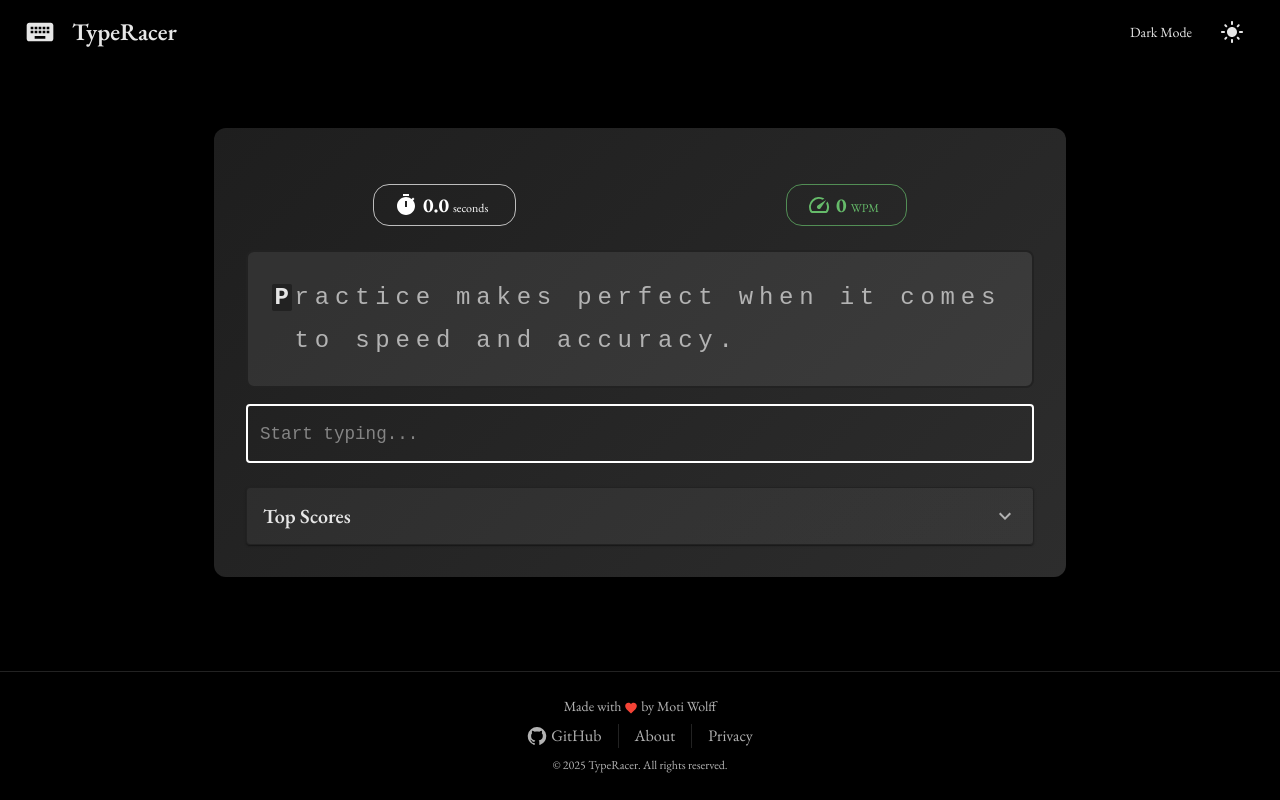
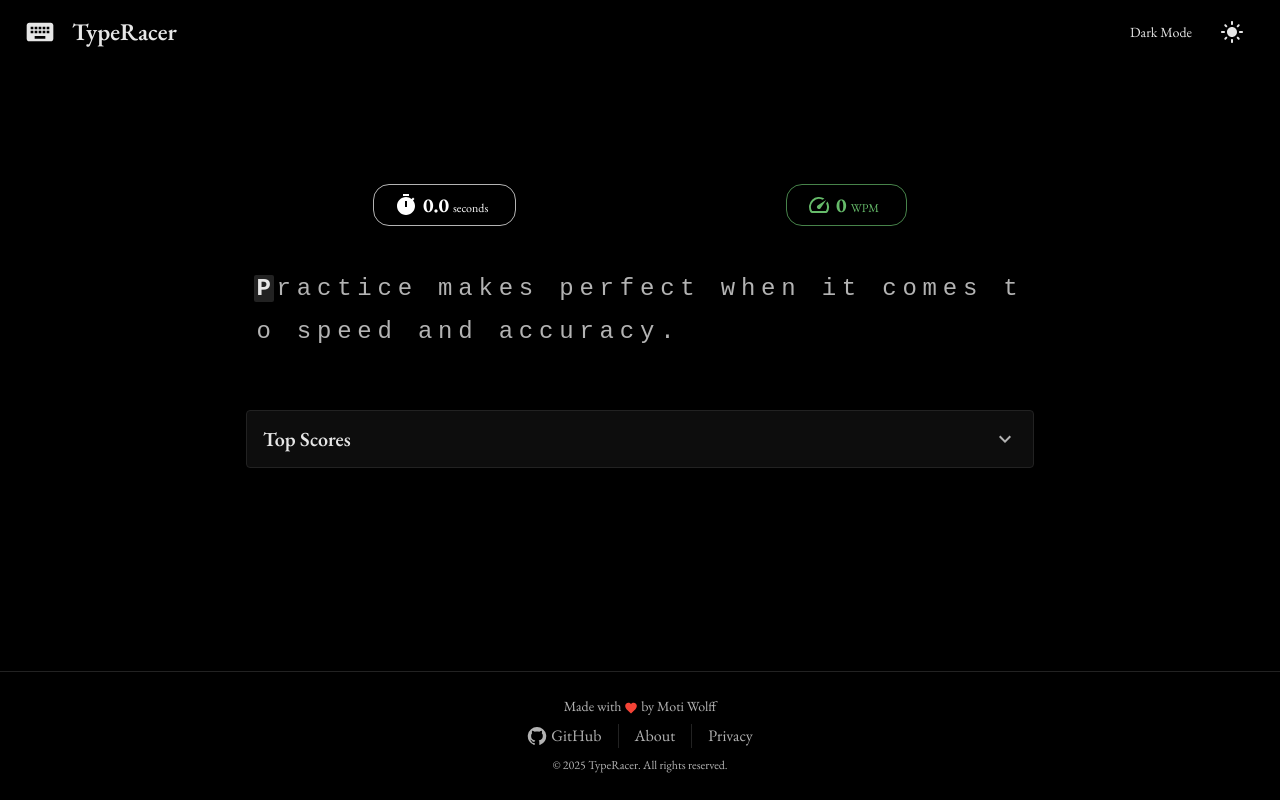
Before and after one commit to MotiWolff/TypeRacer, a React (Vite) app: page / in a window 1280 px wide. Built offline with nearby package versions, Linux system fonts and the light colour scheme.

Commit message:
Refactor: Improve Game Page Styling and Remove TextField

```diff
--- a/src/components/common/Header.jsx
+++ b/src/components/common/Header.jsx
@@ -6,7 +6,7 @@
     const { toggleTheme, mode } = useThemeContext();
 
     return (
-        <AppBar position="static" elevation={0} sx={{ mb: 4 }}>
+        <AppBar position="static" color="transparent" elevation={0} sx={{ mb: 4, backgroundColor: 'transparent', color: 'text.primary' }}>
             <Toolbar>
                 <Keyboard sx={{ mr: 2, fontSize: 32 }} />
                 <Typography variant="h5" component="div" sx={{ flexGrow: 1, fontWeight: 600 }}>
--- a/src/components/common/TextDisplay.jsx
+++ b/src/components/common/TextDisplay.jsx
@@ -4,12 +4,11 @@
     return (
         <Box
             sx={{
-                p: 3,
+                p: 1,
                 mb: 2,
-                backgroundColor: "action.hover",
-                borderRadius: 2,
-                border: 2,
-                borderColor: "divider",
+                backgroundColor: "transparent",
+                borderRadius: 0,
+                border: 0,
                 minHeight: 120,
                 display: "flex",
                 alignItems: "center",
--- a/src/components/game/TypingInput.jsx
+++ b/src/components/game/TypingInput.jsx
@@ -1,22 +1,41 @@
-import { TextField } from "@mui/material";
+import { useEffect, useRef } from "react";
+import { Box } from "@mui/material";
 
+// Invisible input that captures typing, so users don't see a text area
 export default function TypingInput({ value, onChange, disabled }) {
+    const ref = useRef(null);
+
+    useEffect(() => {
+        if (!disabled) {
+            ref.current?.focus();
+        }
+    }, [disabled]);
+
     return (
-        <TextField
-            fullWidth
-            variant="outlined"
-            value={value}
-            onChange={(e) => onChange(e.target.value)}
-            placeholder="Start typing..."
-            autoFocus
-            disabled={disabled}
-            sx={{
-                "& .MuiOutlinedInput-root": {
-                    fontFamily: "monospace",
-                    fontSize: "1.1rem",
-                },
-            }}
+        <Box
+            onClick={() => ref.current?.focus()}
+            sx={{ position: "relative", height: 0, overflow: "hidden" }}
         >
-        </TextField>
+            <input
+                ref={ref}
+                type="text"
+                value={value}
+                onChange={(e) => onChange(e.target.value)}
+                disabled={disabled}
+                autoFocus
+                autoComplete="off"
+                spellCheck={false}
+                aria-label="hidden typing input"
+                style={{
+                    position: "absolute",
+                    opacity: 0,
+                    pointerEvents: "none",
+                    width: 1,
+                    height: 1,
+                    left: -9999,
+                    top: 0,
+                }}
+            />
+        </Box>
     );
 }
--- a/src/pages/GamePage.jsx
+++ b/src/pages/GamePage.jsx
@@ -63,14 +63,11 @@
 
             <Container maxWidth="md" sx={{ flex: 1, py: 4 }}>
                 <Paper
-                    elevation={8}
+                    elevation={0}
                     sx={{
                         p: 4,
-                        borderRadius: 3,
-                        background: (theme) =>
-                            theme.palette.mode === 'dark'
-                                ? 'linear-gradient(135deg, #1e1e1e 0%, #2d2d2d 100%)'
-                                : 'linear-gradient(135deg, #ffffff 0%, #f5f5f5 100%)',
+                        borderRadius: 0,
+                        backgroundColor: 'transparent',
                     }}
                 >
                     <Timer elapsedTime={elapsedTime} />
```
